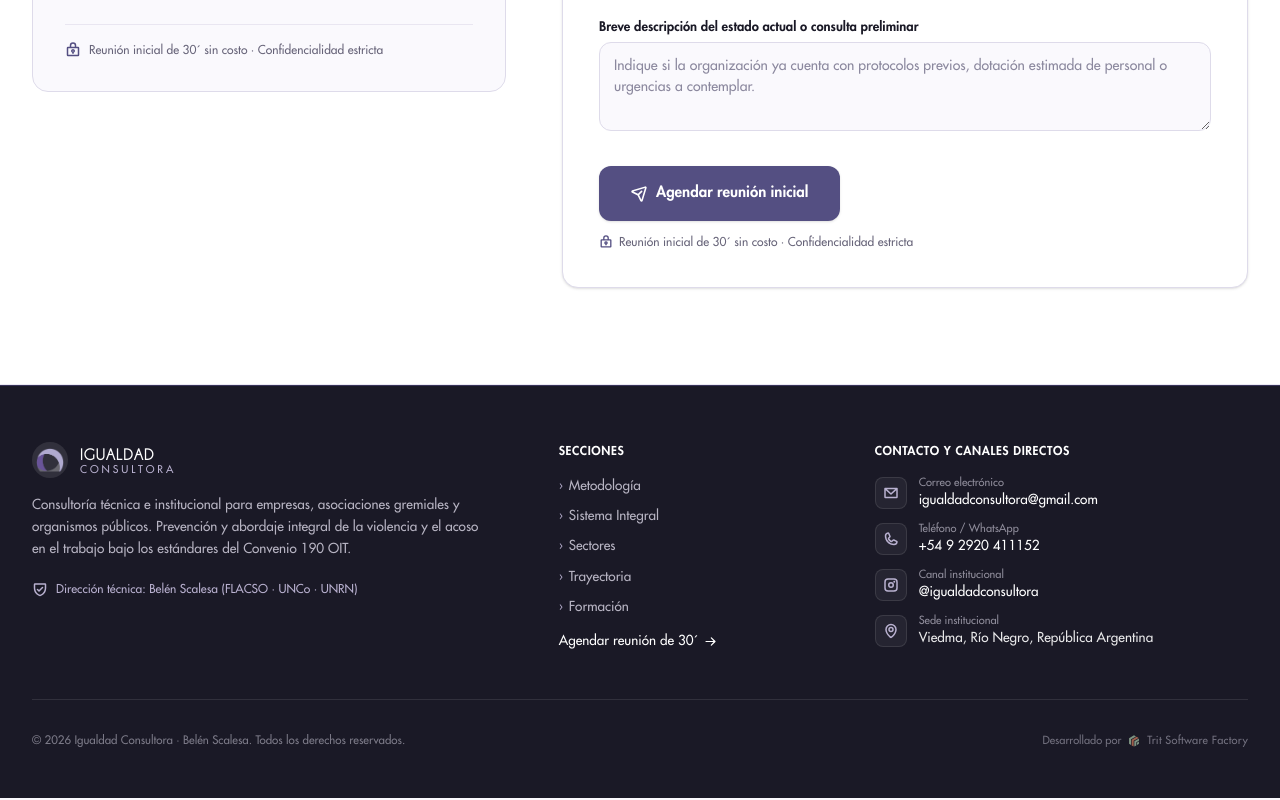
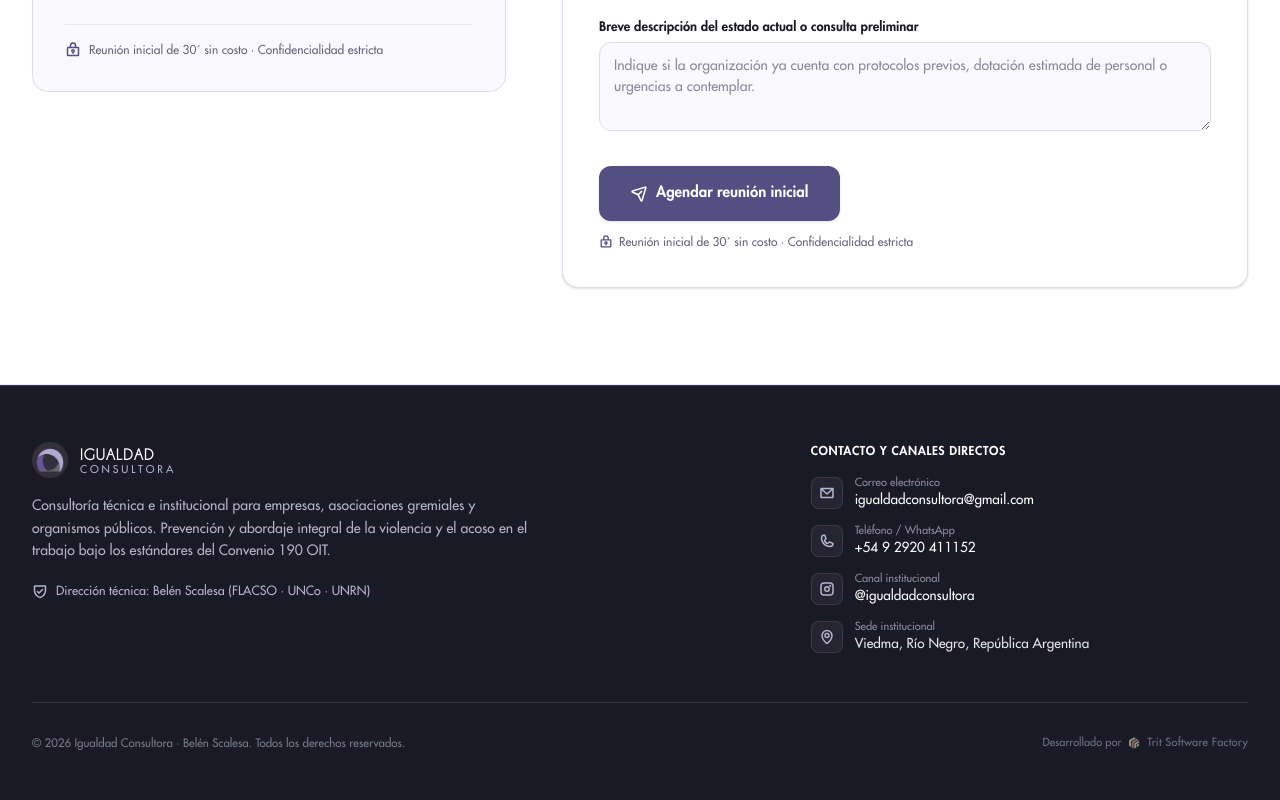
Before and after one commit to TritSoftwareFactory/ConsultoraIgualdad, a Next.js app: page / in a window 1280 px wide. Shown: the part 10329-11129 px from the top of the page. Built offline with nearby package versions, Linux system fonts and the light colour scheme.

Commit message:
refactor(footer): remove redundant sections column for clean 2-column editorial layout

```diff
--- a/src/components/Footer.tsx
+++ b/src/components/Footer.tsx
@@ -1,38 +1,29 @@
 import Image from "next/image";
-import Link from "next/link";
 import {
   EnvelopeSimple,
   Phone,
   InstagramLogo,
   MapPin,
   ShieldCheck,
-  ArrowRight,
 } from "@phosphor-icons/react/dist/ssr";
-
-const FOOTER_SECTIONS = [
-  { label: "Metodología", href: "#metodologia" },
-  { label: "Sistema Integral", href: "#sistema" },
-  { label: "Sectores", href: "#sectores" },
-  { label: "Trayectoria", href: "#trayectoria" },
-  { label: "Formación", href: "#formacion" },
-];
 
 export function Footer() {
   return (
     <footer className="bg-[#1a1926] text-[#dedbea] pt-14 pb-12 border-t border-[#373359]">
       <div className="max-w-7xl mx-auto px-4 sm:px-6 lg:px-8">
 
-        {/* Main Content: Brand, Navigation & Direct Contact Channels */}
-        <div className="grid grid-cols-1 md:grid-cols-2 lg:grid-cols-12 gap-10 lg:gap-12 pb-12 border-b border-white/10 items-start">
+        {/* Main Content: Brand & Direct Contact Channels (Clean 2-Column Editorial Layout) */}
+        <div className="grid grid-cols-1 md:grid-cols-2 lg:grid-cols-12 gap-10 lg:gap-16 pb-12 border-b border-white/10 items-start">
 
           {/* Brand info */}
-          <div className="space-y-4 lg:col-span-5">
+          <div className="space-y-4 lg:col-span-7">
             <div className="flex items-center gap-3">
               <div className="relative w-9 h-9 shrink-0 bg-white/10 p-1 rounded-full">
                 <Image
                   src="/images/logo-symbol.png"
                   alt="Isotipo Igualdad Consultora"
                   fill
+                  sizes="36px"
                   className="object-contain p-1"
                 />
               </div>
@@ -46,51 +37,22 @@ export function Footer() {
               </div>
             </div>
 
-            <p className="text-[13.5px] text-[#dedbea]/80 max-w-md leading-relaxed">
+            <p className="text-[14px] text-[#dedbea]/80 max-w-lg leading-relaxed">
               Consultoría técnica e institucional para empresas, asociaciones gremiales y organismos públicos. Prevención y abordaje integral de la violencia y el acoso en el trabajo bajo los estándares del Convenio 190 OIT.
             </p>
 
-            <div className="pt-1 text-[12px] text-[#b9b1d0] flex items-center gap-2">
+            <div className="pt-1 text-[12.5px] text-[#b9b1d0] flex items-center gap-2">
               <ShieldCheck size={16} weight="bold" />
               <span>Dirección técnica: Belén Scalesa (FLACSO · UNCo · UNRN)</span>
             </div>
           </div>
 
-          {/* Secciones Oficiales / Navegación */}
-          <div className="space-y-4 lg:col-span-3">
-            <div className="text-[12px] font-bold uppercase tracking-wider text-white">
-              Secciones
-            </div>
-            <ul className="space-y-2.5 text-[13.5px]">
-              {FOOTER_SECTIONS.map((item) => (
-                <li key={item.href}>
-                  <Link
-                    href={item.href}
-                    className="text-[#dedbea]/80 hover:text-white transition-colors flex items-center gap-1.5"
-                  >
-                    <span className="text-[#b9b1d0] text-xs">›</span>
-                    <span>{item.label}</span>
-                  </Link>
-                </li>
-              ))}
-              <li className="pt-1">
-                <Link
-                  href="#contacto"
-                  className="text-white hover:text-[#b9b1d0] transition-colors font-medium inline-flex items-center gap-1.5"
-                >
-                  <span>Agendar reunión de 30´</span>
-                  <ArrowRight size={13} weight="bold" />
-                </Link>
-              </li>
-            </ul>
-          </div>
-
           {/* Direct Contact Channels */}
-          <div className="space-y-4 lg:col-span-4">
+          <div className="space-y-4 lg:col-span-5 md:pl-4 lg:pl-8">
             <div className="text-[12px] font-bold uppercase tracking-wider text-white">
               Contacto y Canales Directos
             </div>
-            <ul className="space-y-3 text-[13.5px] text-[#dedbea]/85">
+            <ul className="space-y-3.5 text-[13.5px] text-[#dedbea]/85">
               <li className="flex items-center gap-3">
                 <div className="w-8 h-8 rounded-lg bg-white/5 border border-white/10 flex items-center justify-center shrink-0 text-[#b9b1d0]">
                   <EnvelopeSimple size={16} weight="bold" />
@@ -157,6 +119,7 @@ export function Footer() {
                 src="/images/trit-icon.svg"
                 alt="Trit Software Factory"
                 fill
+                sizes="14px"
                 className="object-contain"
               />
             </div>
```
